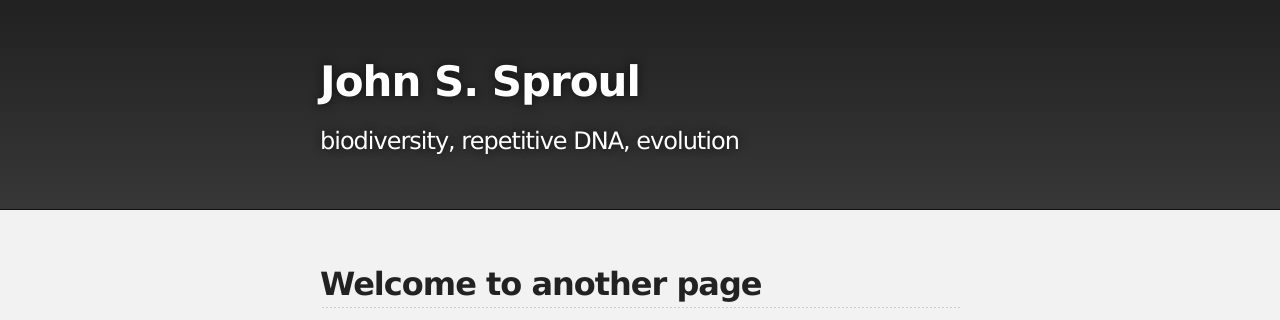
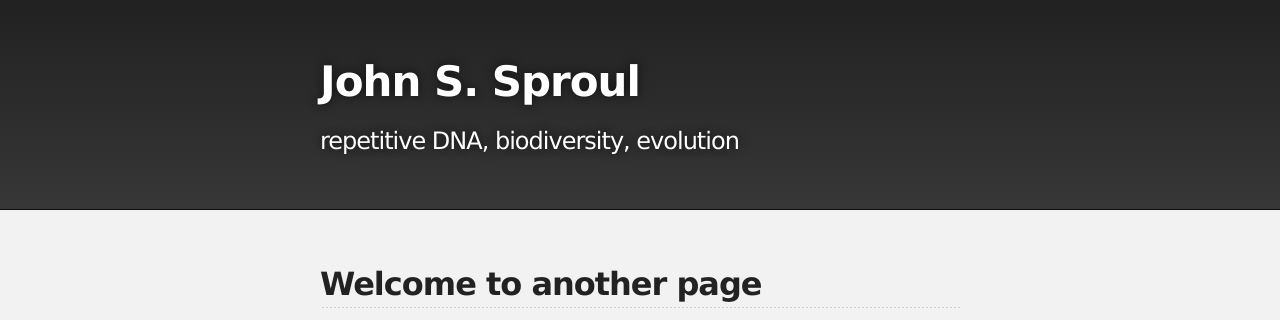
Before and after one commit to johnssproul/johnssproul.github.io, a Jekyll site: the page built from another-page.md, in a window 1280 px wide. Shown: the top 320 px of the page. Built offline with Jekyll 4.4.1, drawn with Linux system fonts in a browser that asks for light colours; our own code applies the rules of GitHub Pages for plain Markdown files.

```diff
--- a/_config.yml
+++ b/_config.yml
@@ -1,5 +1,5 @@
 title: John S. Sproul
-description: biodiversity, repetitive DNA, evolution
+description: repetitive DNA, biodiversity, evolution
 show_downloads: false
 google_analytics:
 theme: jekyll-theme-slate
```
